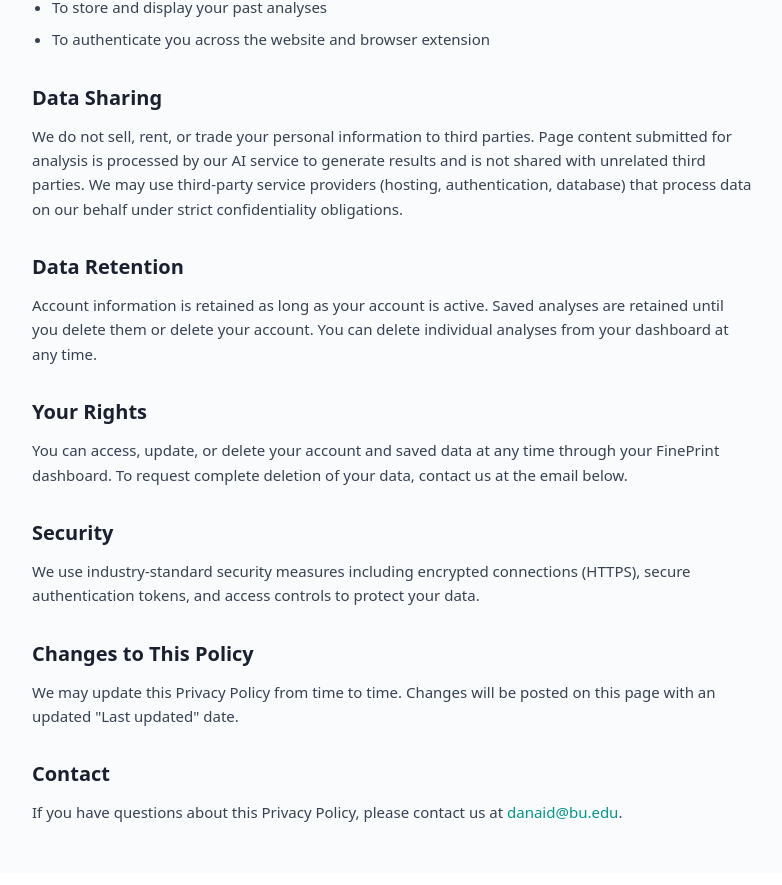
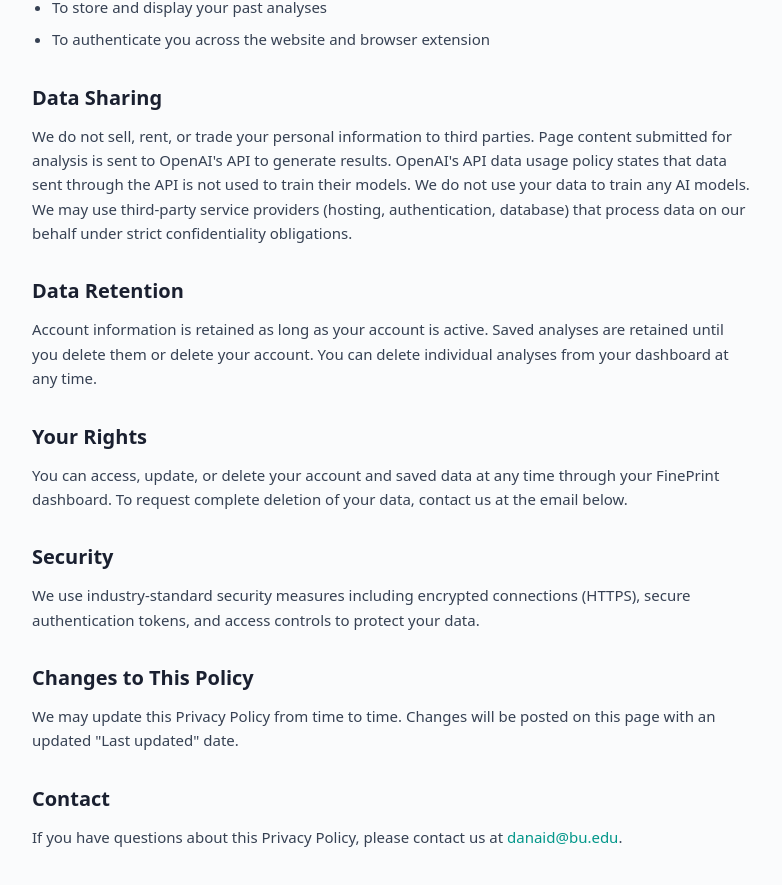
Before and after one commit to mrsinani/fineprint, a Next.js app: page /privacy in a window 1280 px wide. Shown: the part 957-1842 px from the top of the page, without its empty margins (248-1030 px from the left). Built offline with nearby package versions, Linux system fonts and the light colour scheme.

Commit message:
Update page.tsx

```diff
--- a/src/app/privacy/page.tsx
+++ b/src/app/privacy/page.tsx
@@ -86,10 +86,11 @@ export default function PrivacyPage() {
             <h2 className="text-xl font-semibold text-[#1a2030] mb-3">Data Sharing</h2>
             <p>
               We do not sell, rent, or trade your personal information to third parties. Page
-              content submitted for analysis is processed by our AI service to generate results
-              and is not shared with unrelated third parties. We may use third-party service
-              providers (hosting, authentication, database) that process data on our behalf
-              under strict confidentiality obligations.
+              content submitted for analysis is sent to OpenAI's API to generate results.
+              OpenAI's API data usage policy states that data sent through the API is not used
+              to train their models. We do not use your data to train any AI models. We may
+              use third-party service providers (hosting, authentication, database) that process
+              data on our behalf under strict confidentiality obligations.
             </p>
           </section>
 
```
